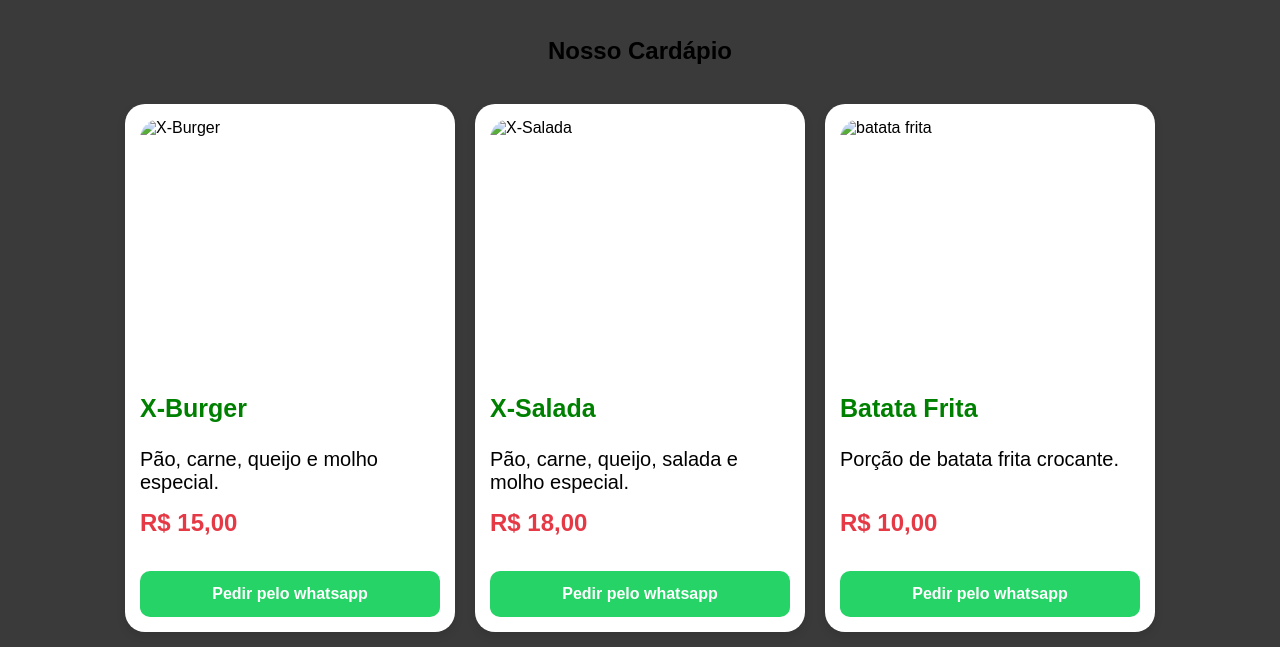
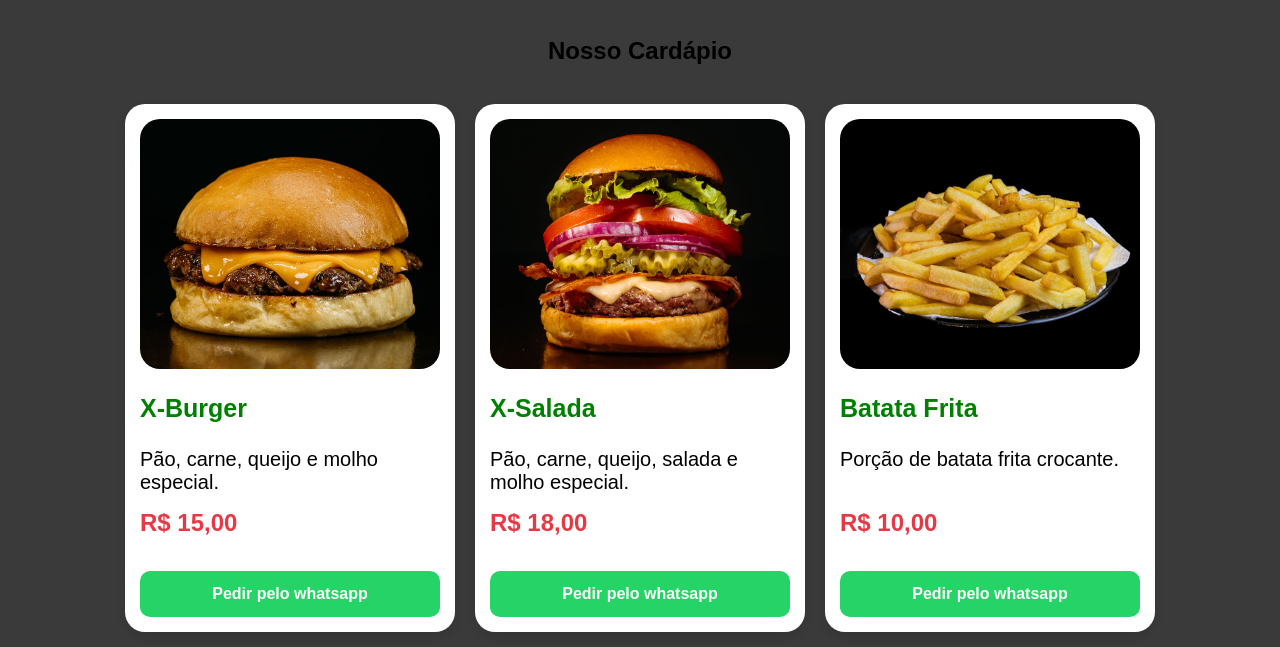
Before and after one commit to brenoolv/site-lanches, a plain HTML site: page index.html in a window 1280 px wide. Shown: the part 153-800 px from the top of the page. Drawn offline with Linux system fonts and the light colour scheme.

Commit message:
correçao das imagens -2

```diff
--- a/index.html
+++ b/index.html
@@ -21,7 +21,7 @@
 
     <div class="card">
 
-    <img src="imegens/X-burger.jpg" alt="X-Burger">
+    <img src="imagens/x-burger.jpg" alt="X-Burger">
 
     <h3 class="produto"> X-Burger</h3>
     <p class="texto-produto">Pão, carne, queijo e molho especial.</p>
@@ -32,19 +32,18 @@
 
  <div class="card">
 
-    <img src="imegens/x-salada.jpg" alt="X-Salada">
+    <img src="imagens/x-salada.jpg" alt="X-Salada">
 
     <h3 class="produto"> X-Salada</h3>
     <p class="texto-produto">Pão, carne, queijo, salada e molho especial.</p>
     <p class="preco">R$ 18,00</p>
     <a class="botao-pedir" href="http://wa.me/5585999466145?text= Olá! Quero pedir um X-Salada" target="_blank">Pedir pelo whatsapp</a>
 
-
  </div>
 
  <div class="card">
 
-    <img class="img-batata" src="imegens/batata frita.jpg" alt="batata frita">
+    <img class="img-batata" src="imagens/batata-frita.jpg" alt="batata-frita">
 
     <h3 class="produto"> Batata Frita</h3>
     <p class="texto-produto">Porção de batata frita crocante.</p>
```
